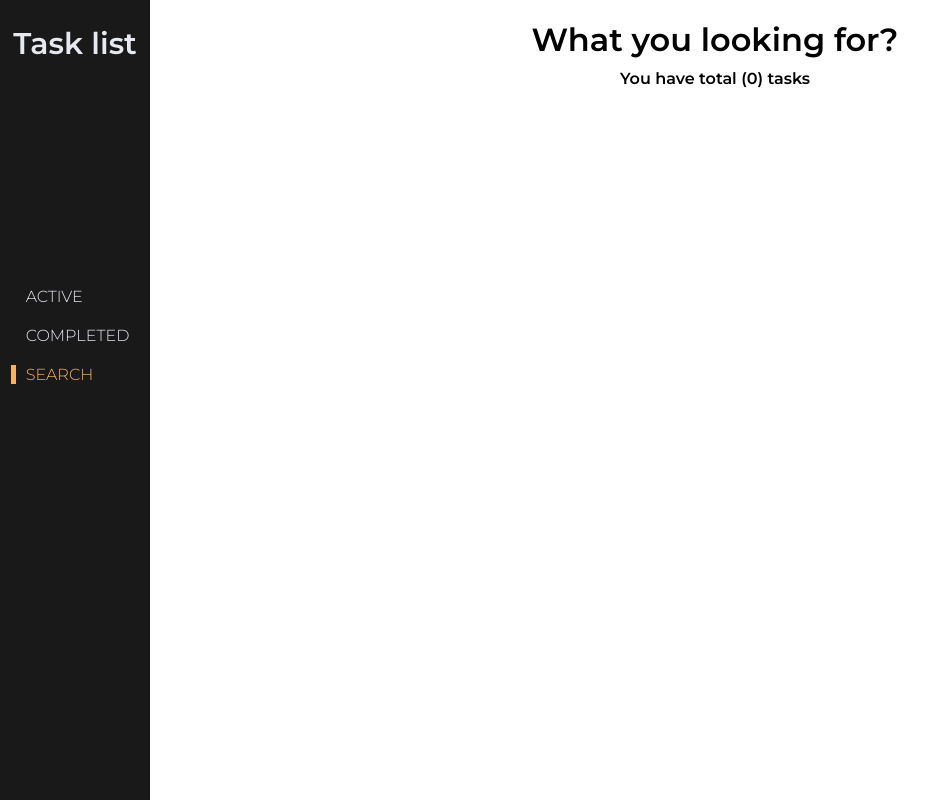
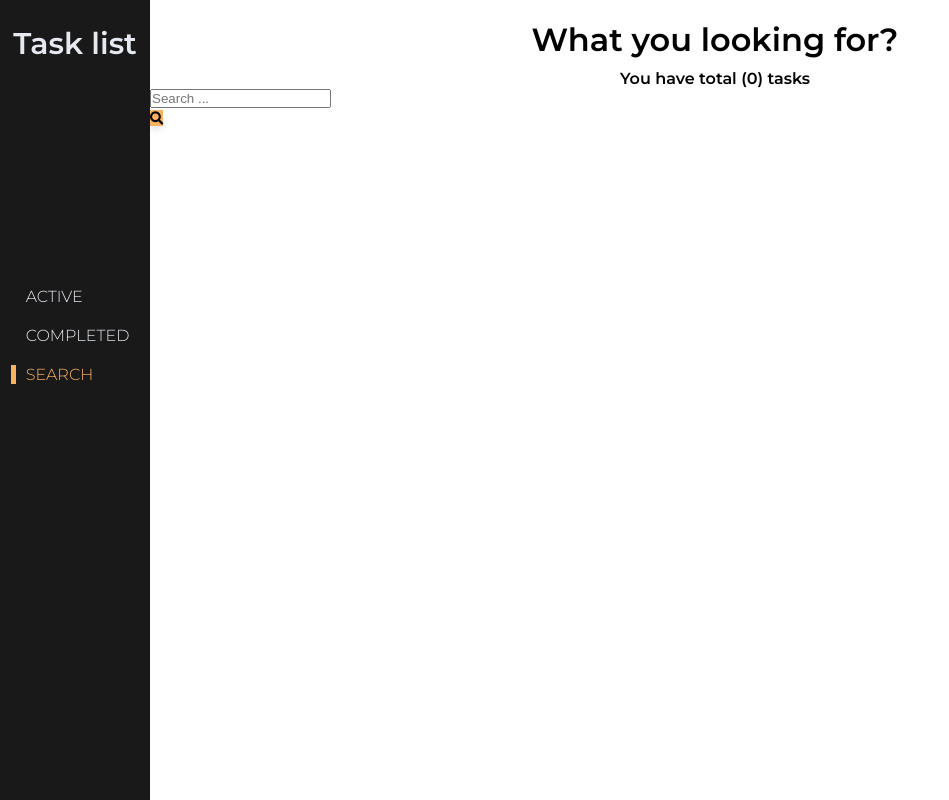
Before and after one commit to MaksymilianStoklosa/Task-list, a React (Create React App) app: page /search in a window 1280 px wide. Shown: the whole page, without its empty margins (0-949 px from the left). Built offline with nearby package versions, Linux system fonts and the light colour scheme.

Commit message:
Add search input

```diff
--- a/src/pages/SearchPage.js
+++ b/src/pages/SearchPage.js
@@ -1,14 +1,25 @@
-import React, { useContext } from 'react';
+import React, { useContext, useState } from 'react';
 import MainTemplate from 'templates/MainTemplate';
 import Header from 'components/Header';
 import TaskList from 'components/TaskList';
 import Task from 'components/Task';
 import { AppContext } from 'context/AppContext';
+import Button from 'components/Button';
 
 const SearchPage = () => {
   const { tasks } = useContext(AppContext);
+  const [searchValue, setSearchValue] = useState('');
+  const [searchInput, setSearchInput] = useState(false);
 
-  const allTasks = tasks.map((task) => (
+  const filtredTasks = tasks.filter((task) => {
+    if (searchValue === '') {
+      return task;
+    }
+    if (task.text.toLowerCase().includes(searchValue.toLowerCase())) {
+      return task;
+    }
+    return null;
+  }).map((task) => (
     <Task
       key={task.id}
       id={task.id}
@@ -25,7 +36,20 @@ const SearchPage = () => {
         heading="What you looking for?"
         description={`You have total (${tasks.length}) tasks`}
       />
-      <TaskList tasks={allTasks} />
+      <input
+        className="searchpage__input"
+        style={searchInput ? { transform: 'translateY(22rem)' } : null}
+        type="text"
+        onChange={(e) => setSearchValue(e.target.value)}
+        placeholder="Search ..."
+      />
+      <TaskList tasks={filtredTasks} />
+      <Button
+        classname="searchpage__button"
+        click={() => setSearchInput((visible) => !visible)}
+      >
+        <i className="fas fa-search" />
+      </Button>
     </MainTemplate>
   );
 };
```
